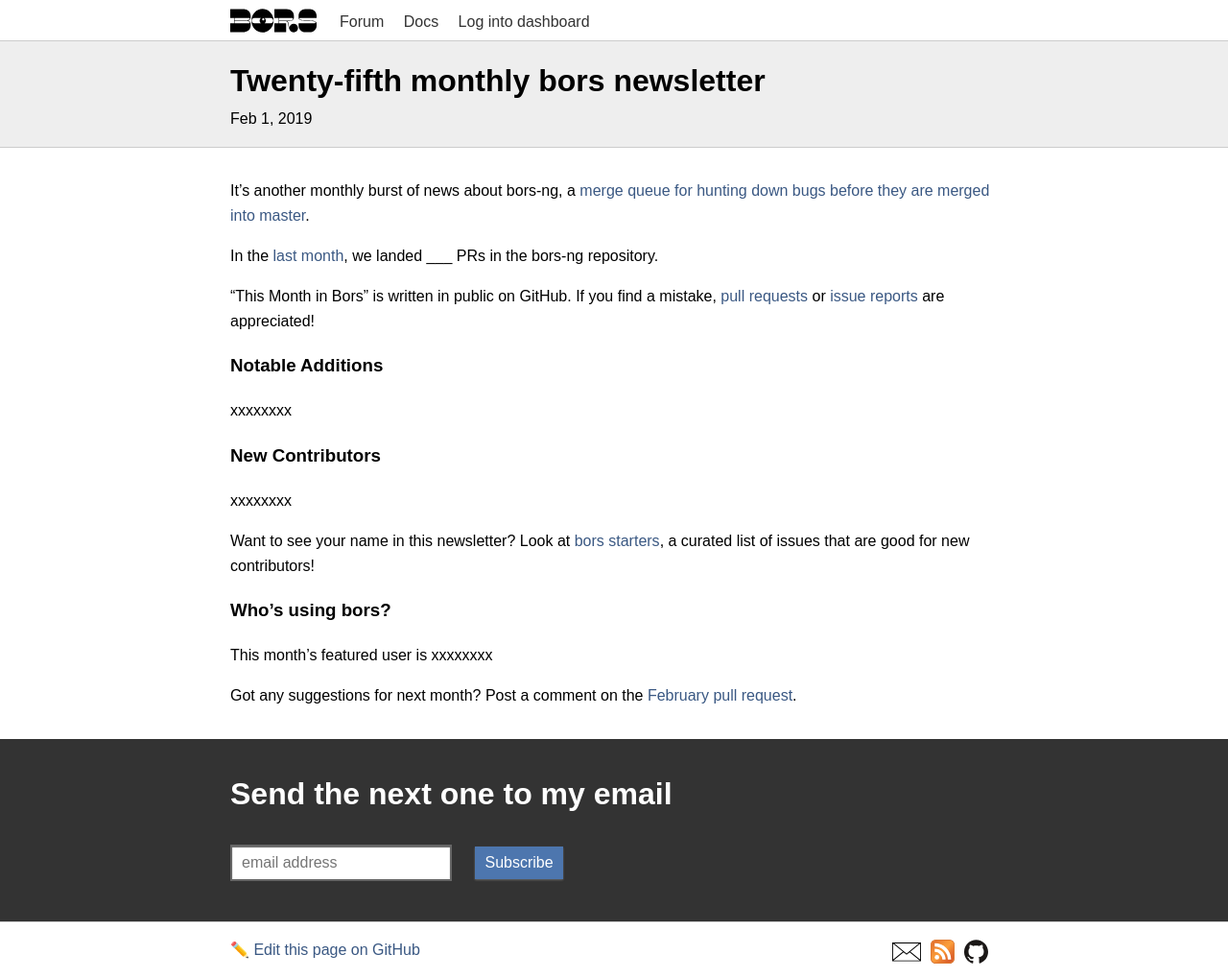
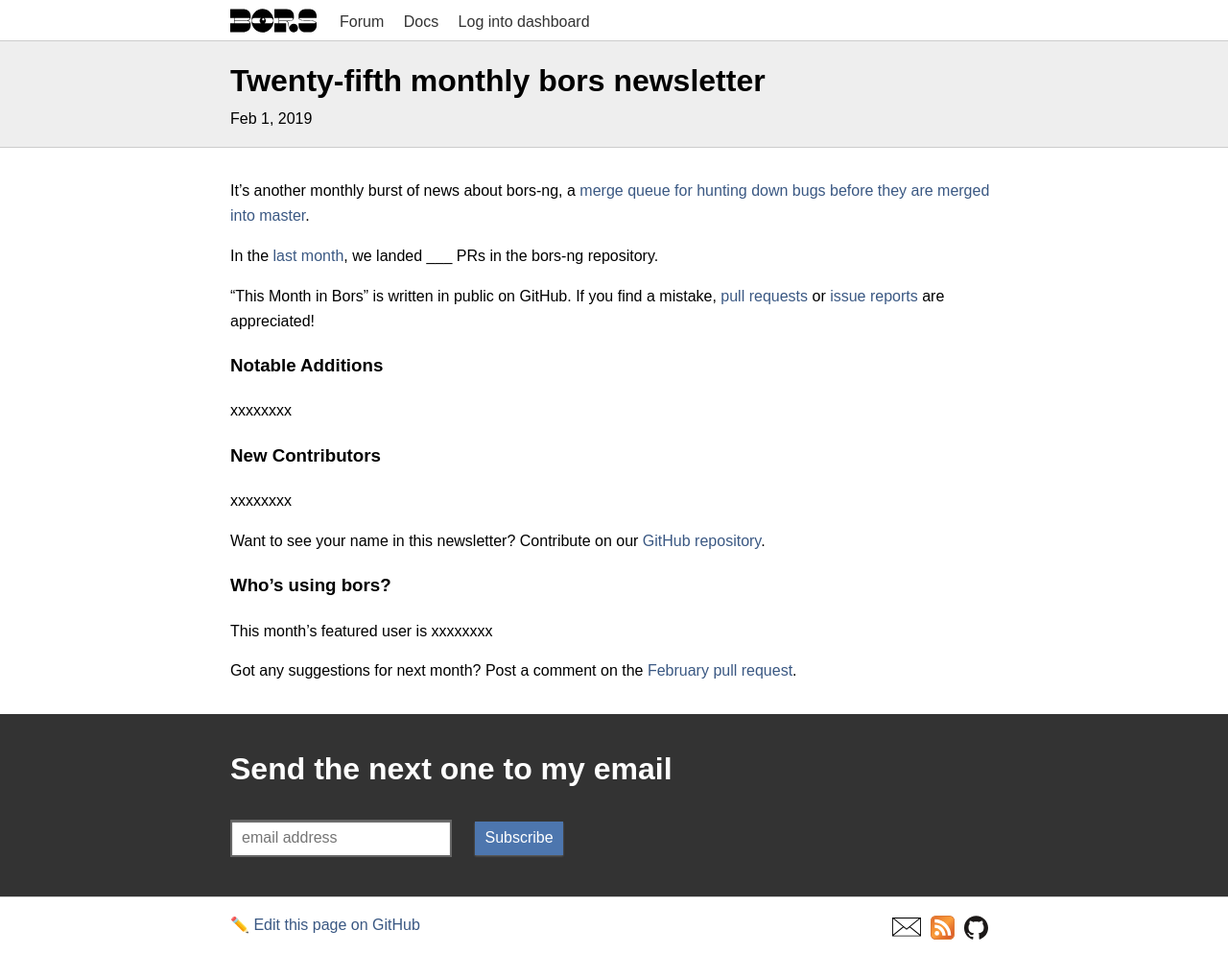
Before and after one commit to bors-ng/bors-ng.github.io, a Jekyll site: the page built from _posts/2019-02-01-tmib-25.md, in a window 1280 px wide. Shown: the whole page at 96% size. Built offline with Jekyll 4.4.1, drawn with Linux system fonts in a browser that asks for light colours; after the commit the page ends 993 px from its top, so only the background shows below that.

Commit message:
Remove the link to "bors starters"
This should probably be switched over to using more of the
functionality of GitHub and Discourse for surfacing issues.

```diff
--- a/_posts/2019-02-01-tmib-25.md
+++ b/_posts/2019-02-01-tmib-25.md
@@ -27,7 +27,7 @@
 
 xxxxxxxx
 
-Want to see your name in this newsletter? Look at [bors starters](https://bors.tech/starters/), a curated list of issues that are good for new contributors!
+Want to see your name in this newsletter? Contribute on our [GitHub repository](https://github.com/bors-ng/bors-ng).
 
 
 ### Who's using bors?
```
